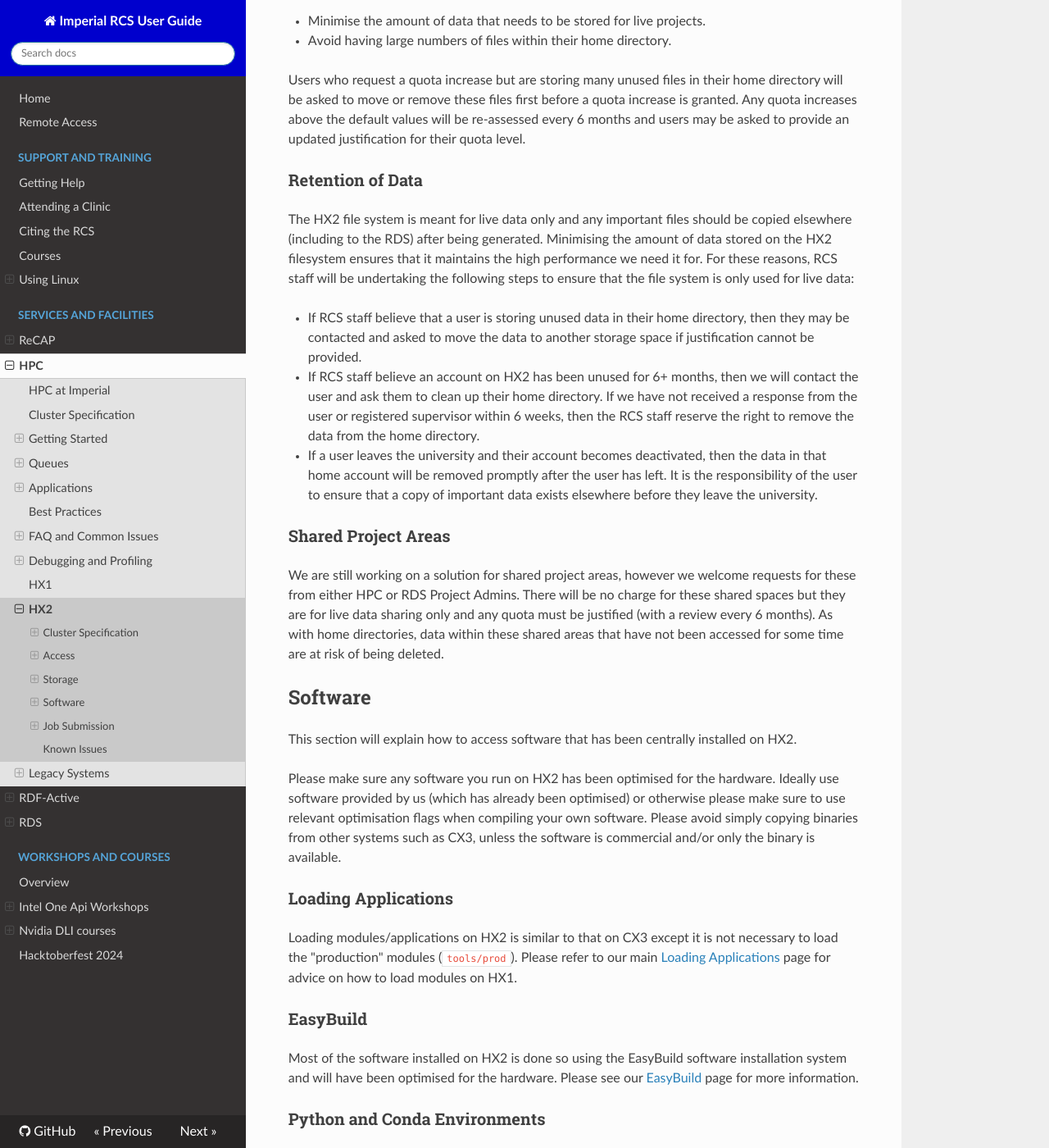
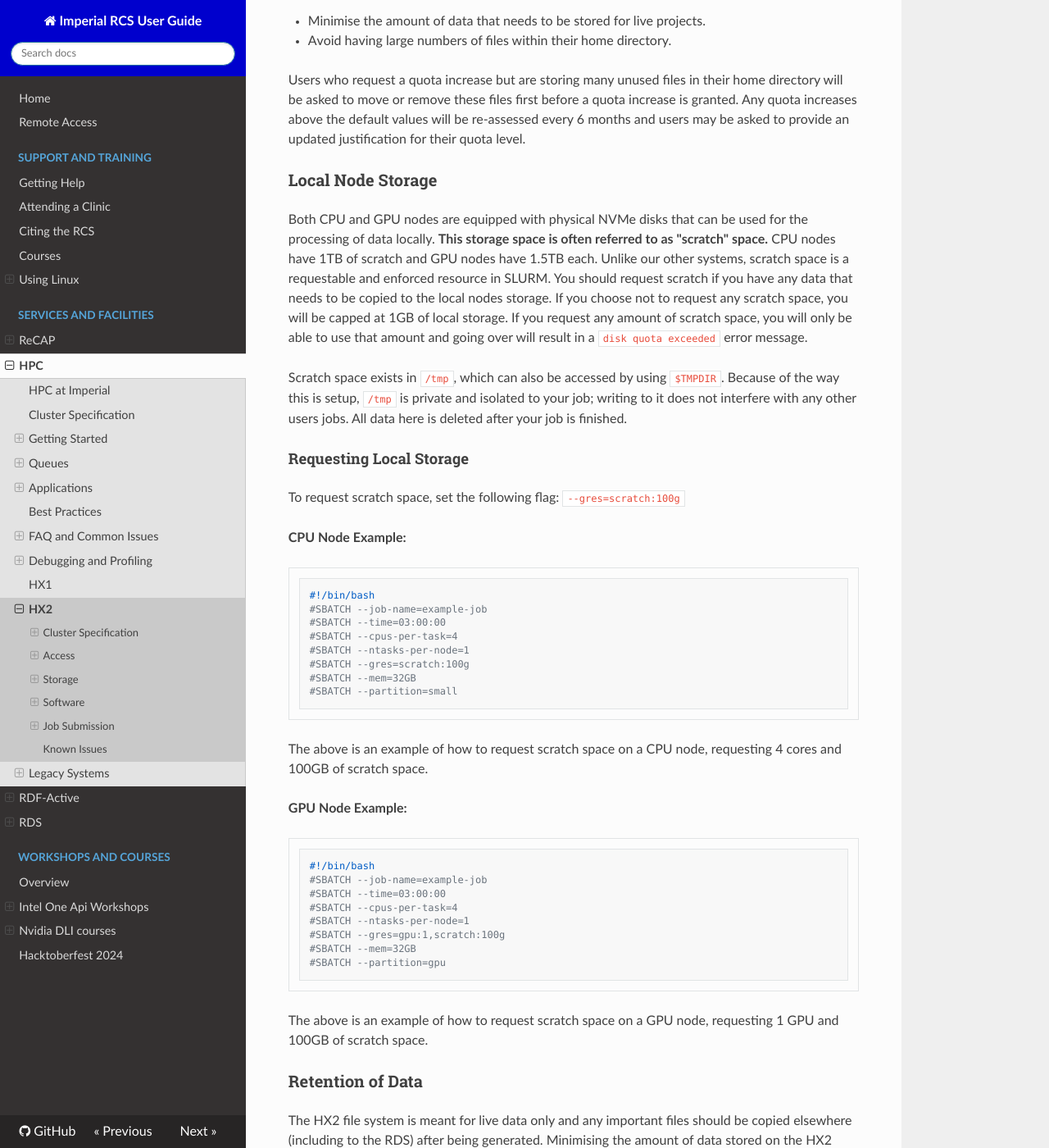
Before and after one commit to ImperialCollegeLondon/icl-rcs-user-guide, an MkDocs documentation site: the page built from docs/hpc/pilot/hx2.md, in a window 1280 px wide and 1400 px high, scrolled down 2120 px. Shown: the whole window at 82% size. Built offline with MkDocs 1.6.1, drawn with Linux system fonts in a browser that asks for light colours; nearby versions of some CDN libraries.

Commit message:
update with changes for hx2 scratch quota

````diff
--- a/docs/hpc/pilot/hx2.md
+++ b/docs/hpc/pilot/hx2.md
@@ -64,6 +64,46 @@ Quota increases are possible on request if justified. We ask that users make eff
 * Avoid having large numbers of files within their home directory.
 
 Users who request a quota increase but are storing many unused files in their home directory will be asked to move or remove these files first before a quota increase is granted. Any quota increases above the default values will be re-assessed every 6 months and users may be asked to provide an updated justification for their quota level.
+
+### Local Node Storage
+
+Both CPU and GPU nodes are equipped with physical NVMe disks that can be used for the processing of data locally. **This storage space is often referred to as "scratch" space.** CPU nodes have 1TB of scratch and GPU nodes have 1.5TB each. Unlike our other systems, scratch space is a requestable and enforced resource in SLURM. You should request scratch if you have any data that needs to be copied to the local nodes storage. If you choose not to request any scratch space, you will be capped at 1GB of local storage. If you request any amount of scratch space, you will only be able to use that amount and going over will result in a `disk quota exceeded` error message.
+
+Scratch space exists in `/tmp`, which can also be accessed by using `$TMPDIR`. Because of the way this is setup, `/tmp` is private and isolated to your job; writing to it does not interfere with any other users jobs. All data here is deleted after your job is finished.
+
+
+#### Requesting Local Storage
+
+To request scratch space, set the following flag:
+`--gres=scratch:100g`
+
+**CPU Node Example:**
+```
+#!/bin/bash
+#SBATCH --job-name=example-job
+#SBATCH --time=03:00:00
+#SBATCH --cpus-per-task=4
+#SBATCH --ntasks-per-node=1
+#SBATCH --gres=scratch:100g
+#SBATCH --mem=32GB
+#SBATCH --partition=small
+```
+
+The above is an example of how to request scratch space on a CPU node, requesting 4 cores and 100GB of scratch space.
+
+**GPU Node Example:**
+```
+#!/bin/bash
+#SBATCH --job-name=example-job
+#SBATCH --time=03:00:00
+#SBATCH --cpus-per-task=4
+#SBATCH --ntasks-per-node=1
+#SBATCH --gres=gpu:1,scratch:100g
+#SBATCH --mem=32GB
+#SBATCH --partition=gpu
+```
+
+The above is an example of how to request scratch space on a GPU node, requesting 1 GPU and 100GB of scratch space.
 
 ### Retention of Data
 
````
